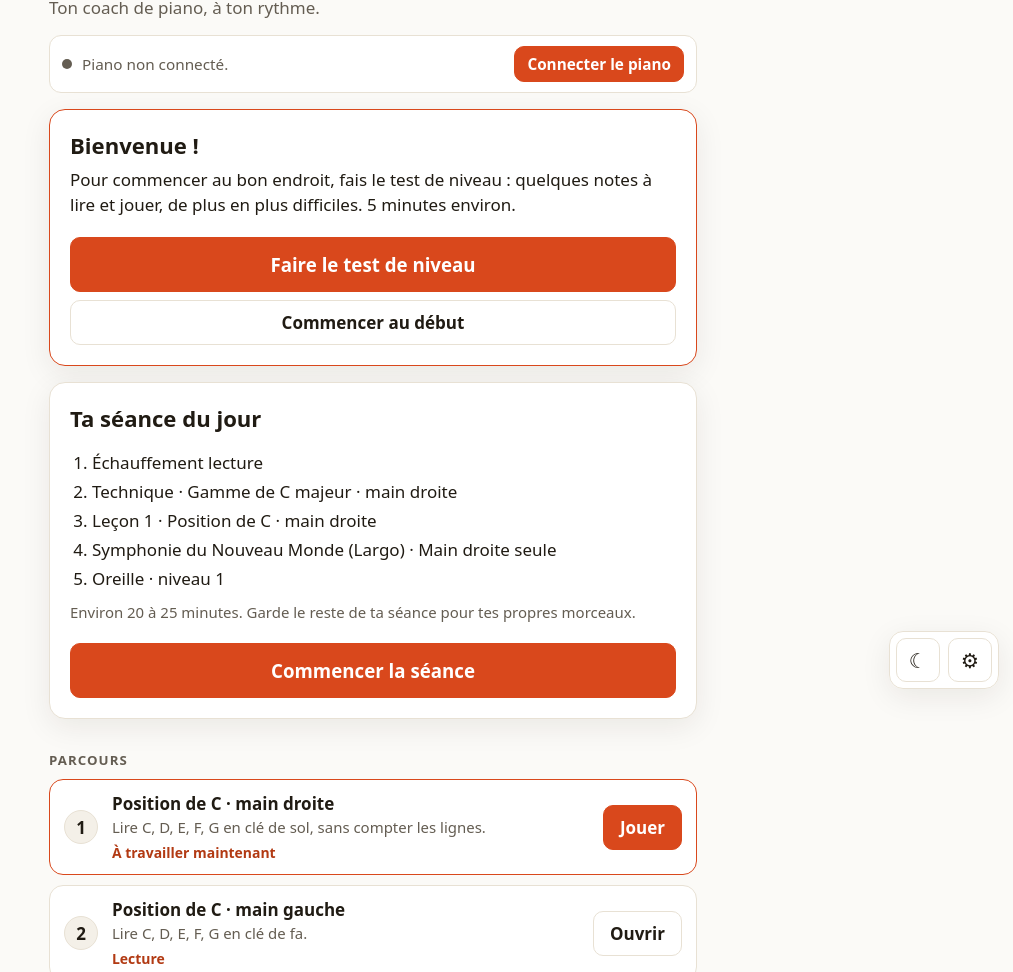
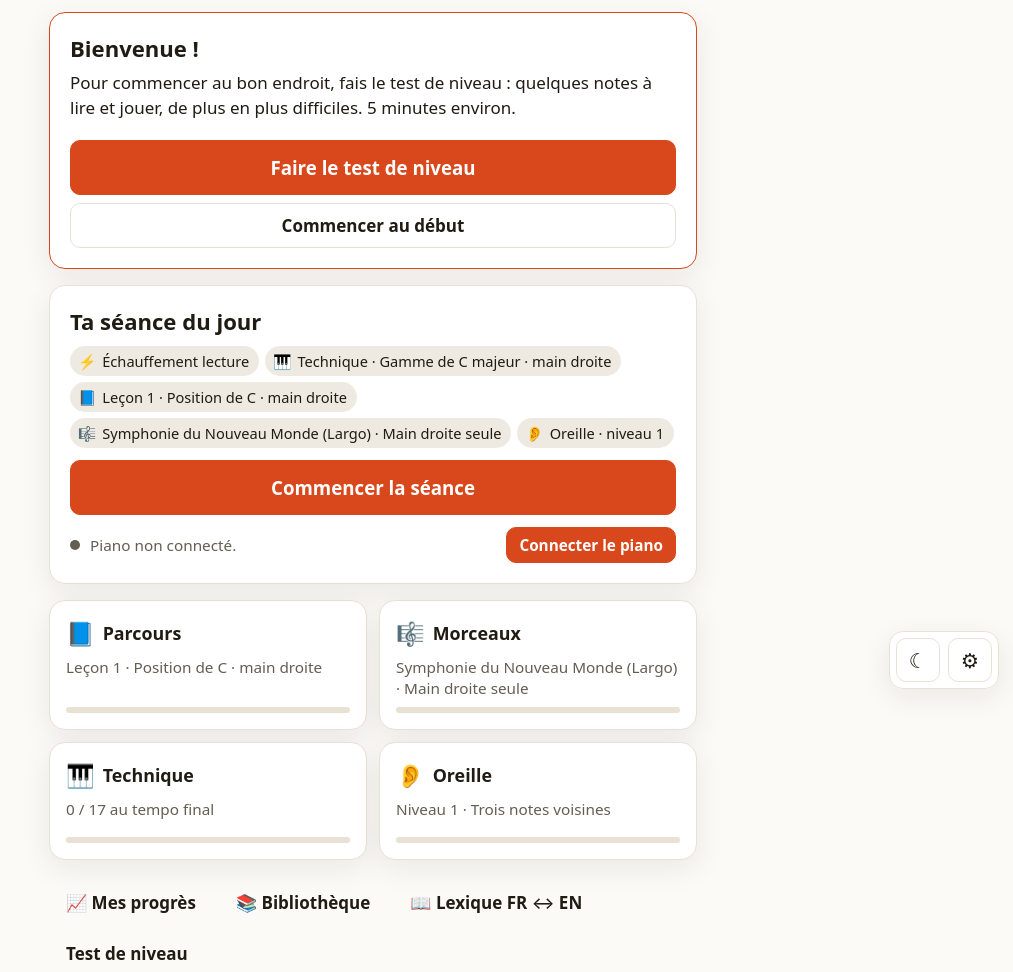
Before and after one commit to arthurschonbach/piano-reader, a website built with Vite: page index.html in a window 1280 px wide. Shown: the part 97-1069 px from the top of the page, without its empty margins (267-1280 px from the left). Built offline with nearby package versions, Linux system fonts and the light colour scheme.

Commit message:
Home: today's session first, four tiles, the path on its own page
The home page fits about one iPad screen: today's session with its
activities as icons and the piano status right under the start button,
then one tile each for the path, pieces, technique and ear training,
and quiet links below. The 28 lessons move to #/parcours, opened on
the current one; the weakest notes move to the progress page.

Co-Authored-By: Claude Opus 5.5 <noreply@anthropic.com>

```diff
--- a/src/main.ts
+++ b/src/main.ts
@@ -5,7 +5,7 @@ import { drillById } from './curriculum/technique';
 import { renderTechnique } from './ui/technique';
 import { renderEar } from './ui/ear';
 import { createApp } from './ui/app';
-import { renderHome } from './ui/home';
+import { renderHome, renderPath } from './ui/home';
 import { renderLibrary, renderPiece } from './ui/library';
 import { renderGlossary } from './ui/glossary';
 import { renderPieceLoop, renderPieceStage, renderPlacement, renderProgress, renderSession, renderSettings } from './ui/screens';
@@ -34,6 +34,8 @@ function route(): void {
     cleanup = playDrill(root, app, drillById(m[1])!, { onExit: () => app.go('#/technique') });
   } else if (hash === '#/oreille') {
     cleanup = renderEar(root, app, { onExit: home, again: () => app.refresh() });
+  } else if (hash === '#/parcours') {
+    cleanup = renderPath(root, app);
   } else if (hash === '#/technique') {
     cleanup = renderTechnique(root, app);
   } else if (hash === '#/bibliotheque') {
--- a/src/styles.css
+++ b/src/styles.css
@@ -376,3 +376,33 @@ button:focus-visible, textarea:focus-visible { outline: 2px solid var(--accent);
 .hand-facts { grid-column: 2; display: flex; flex-wrap: wrap; gap: 6px; }
 .hand-chip { font-size: 0.82rem; padding: 2px 8px; border-radius: 999px; background: var(--line); }
 .hand-chip.good { background: color-mix(in srgb, var(--good) 22%, var(--line)); }
+
+/* ---------- Home ---------- */
+.home .streak { font-size: 1rem; }
+.home-head { align-items: center; }
+.today { margin-bottom: 16px; }
+.plan-steps { list-style: none; margin: 10px 0 0; padding: 0; display: flex; flex-wrap: wrap; gap: 6px; counter-reset: step; }
+.step {
+  display: flex; align-items: center; gap: 6px; padding: 5px 10px 5px 8px; border-radius: 999px;
+  background: color-mix(in srgb, var(--line) 70%, transparent); font-size: 0.86rem; max-width: 100%;
+}
+.step-icon { flex: none; }
+.step-label { white-space: nowrap; overflow: hidden; text-overflow: ellipsis; }
+.today .btn.big { width: 100%; }
+.today .piano-status { margin: 12px 0 0; border: none; background: none; padding: 0; }
+.tiles { display: grid; grid-template-columns: repeat(2, minmax(0, 1fr)); gap: 12px; }
+@media (max-width: 520px) { .tiles { gap: 10px; } .tile { padding: 12px; min-height: 104px; } .tile-line { font-size: 0.84rem; } }
+@media (max-width: 340px) { .tiles { grid-template-columns: 1fr; } }
+.tile {
+  display: flex; flex-direction: column; align-items: stretch; gap: 8px; text-align: left;
+  background: var(--card); border: 1px solid var(--line); border-radius: 16px; padding: 16px;
+  color: var(--ink); font: inherit; cursor: pointer; box-shadow: var(--shadow); min-height: 118px;
+}
+.tile:active { transform: scale(0.99); }
+.tile-head { display: flex; align-items: center; gap: 8px; }
+.tile-icon { font-size: 1.35rem; }
+.tile-title { font-weight: 650; font-size: 1.05rem; }
+.tile-line { color: var(--muted); font-size: 0.9rem; line-height: 1.35; flex: 1; }
+.tile-bar { height: 6px; border-radius: 3px; background: var(--line); overflow: hidden; }
+.tile-bar > span { display: block; height: 100%; background: var(--accent); border-radius: 3px; }
+.home .links { margin-top: 20px; gap: 6px; }
--- a/src/ui/home.ts
+++ b/src/ui/home.ts
@@ -1,13 +1,12 @@
-import { currentLesson, currentPiece, dailyPlan, duePieces, lessonDone } from '../curriculum/coach';
+import { currentLesson, currentPiece, dailyPlan, lessonDone, type Activity } from '../curriculum/coach';
 import { LESSONS, MASTERY } from '../curriculum/lessons';
-import { PIECES } from '../curriculum/pieces';
+import { PIECE_STAGES, PIECES } from '../curriculum/pieces';
 import { DRILLS } from '../curriculum/technique';
 import { EAR_LEVELS } from '../curriculum/ear';
-import { pieceRow } from './library';
 import type { MidiStatus } from '../input/midi';
 import { practisedToday, streak, validatedDays, weakestNotes } from '../progress/store';
 import type { App } from './app';
-import { button, h, navDock, percent, themeButton } from './dom';
+import { button, h, navDock, percent, themeButton, topBar } from './dom';
 import { nameOf } from './player';
 
 function pianoStatus(app: App, s: MidiStatus, el: HTMLElement): void {
@@ -32,35 +31,42 @@ function pianoStatus(app: App, s: MidiStatus, el: HTMLElement): void {
       break;
     case 'ready':
       text.textContent = s.devices.length
-        ? `${s.devices.join(', ')} connecté · joue une note pour tester`
+        ? `${s.devices.join(', ')} connecté`
         : 'Aucun piano détecté : vérifie le Bluetooth ou le câble. Clavier à l’écran en attendant.';
       break;
   }
 }
 
+/** One glyph per kind of activity, so the day's plan reads at a glance. */
+const ICON: Record<Activity['kind'], string> = {
+  flash: '⚡', technique: '🎹', sight: '👀', lesson: '📘', loop: '🔁', piece: '🎼', ear: '👂'
+};
+
+/** A big tappable tile: what it is, where you are, how far along. */
+function tile(icon: string, title: string, line: string, progress: number, go: () => void, cls = ''): HTMLElement {
+  const t = button('', `tile ${cls}`, go);
+  const head = h('div', 'tile-head');
+  head.append(h('span', 'tile-icon', icon), h('span', 'tile-title', title));
+  const bar = h('div', 'tile-bar');
+  const fill = h('span');
+  fill.style.width = `${Math.round(Math.max(0, Math.min(1, progress)) * 100)}%`;
+  bar.append(fill);
+  t.append(head, h('div', 'tile-line', line), bar);
+  return t;
+}
+
 export function renderHome(root: HTMLElement, app: App): () => void {
   const p = app.progress;
-  const page = h('div', 'page');
+  const page = h('div', 'page home');
 
+  // Nothing to tap up here: in full screen the iPad's top strip swallows taps.
   const head = h('header', 'home-head');
-  const titles = h('div');
-  titles.append(h('h1', 'title', 'Piano Reader'), h('p', 'sub', 'Ton coach de piano, à ton rythme.'));
+  head.append(h('h1', 'title', 'Piano Reader'));
+  const s = streak(p);
+  if (s) head.append(h('span', 'streak', `🔥 ${s} jour${s > 1 ? 's' : ''}`));
   const gear = button('⚙︎', 'btn icon', () => app.go('#/reglages'));
   gear.setAttribute('aria-label', 'Réglages');
-  head.append(titles);
-  // Bottom-right: the top of the screen doesn't take taps in full screen.
-  page.append(navDock(themeButton(app), gear));
-  page.append(head);
-
-  const status = h('div', 'piano-status');
-  const drawStatus = (s: MidiStatus) => pianoStatus(app, s, status);
-  drawStatus(app.midi.status);
-  const offMidi = app.midi.onChange(drawStatus);
-  const offBus = app.bus.on((e) => {
-    const t = status.querySelector('.ps-text');
-    if (t && e.on && app.midi.connected) t.textContent = `${nameOf(e.midi)} ✓ · ${app.midi.status.state === 'ready' ? app.midi.status.devices[0] : ''} connecté`;
-  });
-  page.append(status);
+  page.append(navDock(themeButton(app), gear), head);
 
   // --- First visit: find the right level ---
   if (!p.onboarded) {
@@ -77,23 +83,84 @@ export function renderHome(root: HTMLElement, app: App): () => void {
     page.append(card);
   }
 
-  // --- Today's session ---
+  // --- Today's session: the one big thing to do ---
   const plan = dailyPlan(p);
+  const done = practisedToday(p);
   const today = h('section', 'card today');
-  const s = streak(p);
-  const head2 = h('div', 'today-head');
-  head2.append(h('h2', undefined, practisedToday(p) ? 'Séance du jour ✓' : 'Ta séance du jour'), h('span', 'streak', s ? `🔥 ${s} jour${s > 1 ? 's' : ''}` : ''));
-  today.append(head2);
-  const ol = h('ol', 'plan');
-  for (const a of plan) ol.append(h('li', undefined, a.label));
-  today.append(ol, h('p', 'hint', 'Environ 20 à 25 minutes. Garde le reste de ta séance pour tes propres morceaux.'));
-  today.append(button(practisedToday(p) ? 'Refaire une séance' : 'Commencer la séance', 'btn primary big', () => app.go('#/seance')));
+  today.append(h('h2', undefined, done ? 'Séance du jour ✓' : 'Ta séance du jour'));
+  const steps = h('ol', 'plan-steps');
+  for (const a of plan) {
+    const li = h('li', 'step');
+    li.append(h('span', 'step-icon', ICON[a.kind]), h('span', 'step-label', a.label));
+    steps.append(li);
+  }
+  today.append(steps, button(done ? 'Refaire une séance' : 'Commencer la séance', 'btn primary big', () => app.go('#/seance')));
+  // The piano, right where it's needed: before playing.
+  const status = h('div', 'piano-status');
+  const drawStatus = (st: MidiStatus) => pianoStatus(app, st, status);
+  drawStatus(app.midi.status);
+  const offMidi = app.midi.onChange(drawStatus);
+  const offBus = app.bus.on((e) => {
+    const t = status.querySelector('.ps-text');
+    if (t && e.on && app.midi.connected && app.midi.status.state === 'ready') t.textContent = `${app.midi.status.devices[0]} connecté · ${nameOf(e.midi)} ✓`;
+  });
+  today.append(status);
   page.append(today);
 
-  // --- Path ---
-  page.append(h('h2', 'sect', 'Parcours'));
+  // --- Everything else, one tile each ---
+  const tiles = h('section', 'tiles');
+  const cur = currentLesson(p);
+  const mastered = LESSONS.filter((l) => lessonDone(p, l)).length;
+  const rec = cur ? p.lessons[cur.id] : undefined;
+  const lessonLine = cur
+    ? `Leçon ${cur.number} · ${cur.title}${rec?.sessions.length ? ` · ${validatedDays(rec)}/${MASTERY.days} jours` : ''}`
+    : 'Parcours terminé';
+  tiles.append(tile('📘', 'Parcours', lessonLine, mastered / LESSONS.length, () => app.go('#/parcours'), 'path'));
+  const piece = currentPiece(p);
+  const stage = piece ? p.pieces[piece.id]?.stage ?? 0 : 0;
+  tiles.append(
+    tile(
+      '🎼', 'Morceaux',
+      piece ? `${piece.title} · ${PIECE_STAGES[stage]?.label ?? ''}` : `${PIECES.length} morceaux à choisir`,
+      piece ? stage / PIECE_STAGES.length : 0,
+      () => app.go(piece ? `#/morceau/${piece.id}` : '#/bibliotheque'),
+      'pieces-tile'
+    )
+  );
+  const reached = Object.values(p.technique).filter((r) => r.reached).length;
+  tiles.append(tile('🎹', 'Technique', `${reached} / ${DRILLS.length} au tempo final`, reached / DRILLS.length, () => app.go('#/technique')));
+  tiles.append(
+    tile('👂', 'Oreille', `Niveau ${p.ear.level} · ${EAR_LEVELS[p.ear.level - 1]?.title ?? ''}`, (p.ear.level - 1) / EAR_LEVELS.length, () => app.go('#/oreille'))
+  );
+  page.append(tiles);
+
+  // --- Quiet links ---
+  const links = h('nav', 'links');
+  links.append(
+    button('📈 Mes progrès', 'btn quiet', () => app.go('#/progres')),
+    button('📚 Bibliothèque', 'btn quiet', () => app.go('#/bibliotheque')),
+    button('📖 Lexique FR ↔ EN', 'btn quiet', () => app.go('#/lexique')),
+    button(p.placement ? 'Refaire le test de niveau' : 'Test de niveau', 'btn quiet', () => app.go('#/test'))
+  );
+  page.append(links);
+
+  root.append(page);
+  return () => {
+    offMidi();
+    offBus();
+    page.remove();
+  };
+}
+
+/** The whole path, current lesson in view. */
+export function renderPath(root: HTMLElement, app: App): () => void {
+  const p = app.progress;
+  const view = h('div', 'subpage');
+  view.append(topBar(app, 'Parcours', () => app.go('#/')));
+  const page = h('div', 'page');
   const cur = currentLesson(p);
   const list = h('ol', 'lessons');
+  let curEl: HTMLElement | null = null;
   for (const l of LESSONS) {
     const rec = p.lessons[l.id];
     const done = lessonDone(p, l);
@@ -109,46 +176,20 @@ export function renderHome(root: HTMLElement, app: App): () => void {
     } else st = l === cur ? 'À travailler maintenant' : l.mode === 'rhythm' ? 'En rythme' : 'Lecture';
     meta.append(h('div', 'st', st));
     li.append(h('div', 'num', done ? '✓' : String(l.number)), meta, button(l === cur ? 'Jouer' : 'Ouvrir', l === cur ? 'btn primary' : 'btn', () => app.go(`#/lecon/${l.id}`)));
+    if (l === cur) curEl = li;
     list.append(li);
   }
   page.append(list);
+  view.append(page);
+  root.append(view);
+  // Open on the lesson in progress, not on lesson 1.
+  requestAnimationFrame(() => curEl?.scrollIntoView({ block: 'center' }));
+  return () => view.remove();
+}
 
-  // --- Pieces ---
-  page.append(h('h2', 'sect', 'Morceaux'));
-  const pl = h('ul', 'pieces');
-  const curPiece = currentPiece(p);
-  const shown = new Set<string>();
-  for (const pc of [...(curPiece ? [curPiece] : []), ...duePieces(p)]) {
-    if (shown.has(pc.id)) continue;
-    shown.add(pc.id);
-    pl.append(pieceRow(app, pc));
-  }
-  page.append(pl, button(`📚 Bibliothèque · ${PIECES.length} morceaux`, 'btn wide-btn', () => app.go('#/bibliotheque')));
-
-  // --- Technique ---
-  page.append(h('h2', 'sect', 'Technique et oreille'));
-  const reached = Object.values(p.technique).filter((r) => r.reached).length;
-  page.append(button(`🎹 Gammes, arpèges, accords · ${reached} / ${DRILLS.length} au tempo final`, 'btn wide-btn', () => app.go('#/technique')));
-  page.append(button(`👂 Oreille · niveau ${p.ear.level} / ${EAR_LEVELS.length} · ${EAR_LEVELS[p.ear.level - 1]?.title ?? ''}`, 'btn wide-btn', () => app.go('#/oreille')));
-
-  // --- Footer links ---
-  const weak = weakestNotes(p);
-  if (weak.length) {
-    page.append(h('h2', 'sect', 'À travailler'));
-    page.append(h('p', 'weak', weak.map((w) => `${nameOf(w.midi)} (${percent(w.stat.clean / w.stat.attempts)} juste)`).join(' · ')));
-  }
-  const links = h('div', 'links');
-  links.append(
-    button('Mes progrès', 'btn', () => app.go('#/progres')),
-    button('📖 Lexique FR ↔ EN', 'btn', () => app.go('#/lexique')),
-    button(p.placement ? 'Refaire le test de niveau' : 'Test de niveau', 'btn', () => app.go('#/test'))
-  );
-  page.append(links);
-
-  root.append(page);
-  return () => {
-    offMidi();
-    offBus();
-    page.remove();
-  };
+/** The notes read least well, for the progress page. */
+export function weakNotesLine(app: App): string {
+  return weakestNotes(app.progress)
+    .map((w) => `${nameOf(w.midi)} (${percent(w.stat.clean / w.stat.attempts)} juste)`)
+    .join(' · ');
 }
--- a/src/ui/screens.ts
+++ b/src/ui/screens.ts
@@ -1,4 +1,5 @@
 /** Guided session, level test, piece page, progress, settings. */
+import { weakNotesLine } from './home';
 import type { ThemeChoice } from '../core/settings';
 import { blockPasses, dailyPlan, placementLessons, type Activity } from '../curriculum/coach';
 import { concatScores, generateExercise } from '../curriculum/generate';
@@ -226,6 +227,9 @@ export function renderProgress(root: HTMLElement, app: App): () => void {
     totals.append(el);
   }
   page.append(totals);
+
+  const weak = weakNotesLine(app);
+  if (weak) page.append(h('h2', 'sect', 'Notes à travailler'), h('p', 'weak', weak));
 
   // Last 28 days.
   page.append(h('h2', 'sect', '4 dernières semaines'));
```
Also changed, not shown: tests/ui.test.mts.
